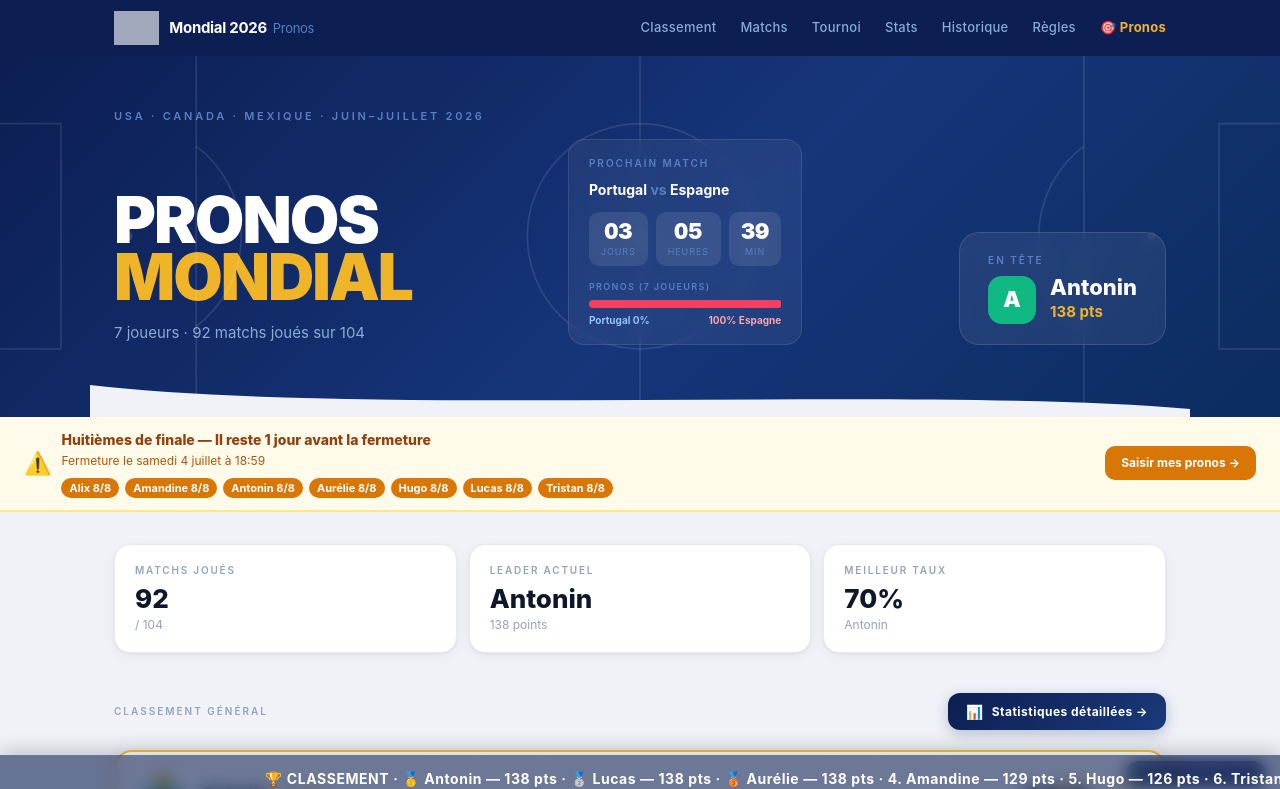
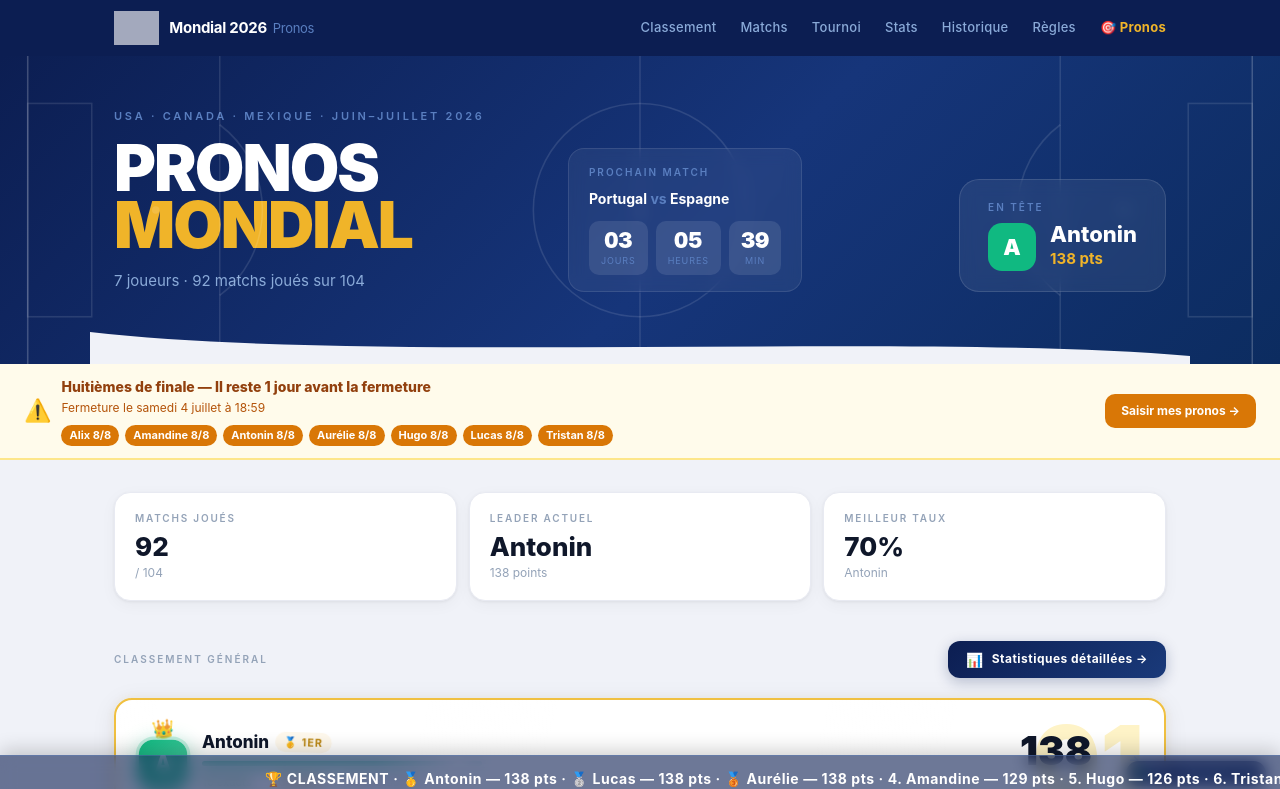
Before and after one commit to antolarp/mondial2026, a Next.js app: page / in a window 1280 px wide. Shown: the top 789 px of the page. Built offline with nearby package versions, Linux system fonts and the light colour scheme; grey boxes are pictures that could not be loaded.

Commit message:
fix : masquer % pronos countdown si phase encore ouverte

```diff
--- a/app/page.js
+++ b/app/page.js
@@ -67,8 +67,11 @@ export default function Home() {
     .filter(m => !resultats[m.id])
     .sort((a, b) => new Date(a.date) - new Date(b.date))[0] ?? null
 
-  // Stats pronos du prochain match
-  const pronosProchain = prochainMatch ? (() => {
+  // Stats pronos du prochain match — masquées si la phase est encore ouverte
+  const phaseProchain = prochainMatch
+    ? pronoPhases.find(p => p.matchs.some(m => m.id === prochainMatch.id))
+    : null
+  const pronosProchain = prochainMatch && !phaseProchain?.isOpen ? (() => {
     let dom = 0, ext = 0, nul = 0
     for (const j of joueurs) {
       const p = j.pronos[prochainMatch.id]
```
